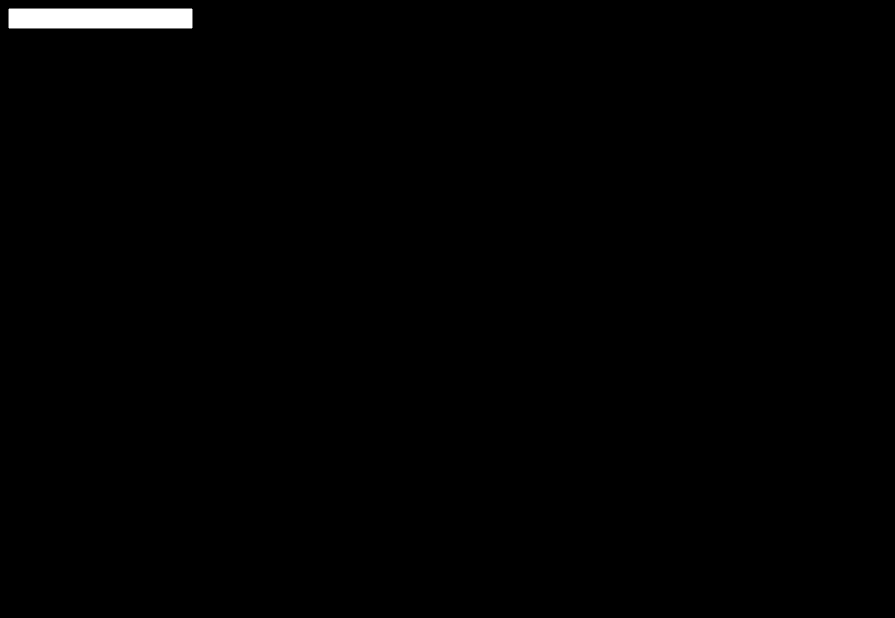
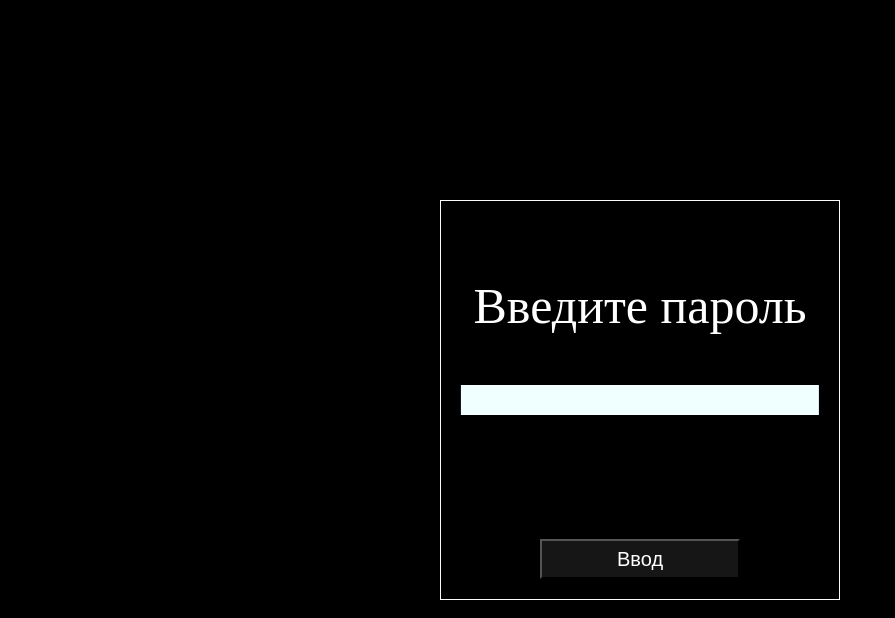
Before and after one commit to pain4metoo/secretTaskForAnya, a website built with webpack: page src/index.html in a window 1280 px wide. Shown: the whole page, without its empty margins (0-895 px from the left). Built offline with nearby package versions, Linux system fonts and the light colour scheme; files whose address does not match are found by name.

Commit message:
feat: add password field

```diff
--- a/src/index.html
+++ b/src/index.html
@@ -5,12 +5,13 @@
     <meta http-equiv="X-UA-Compatible" content="IE=edge" />
     <meta name="viewport" content="width=device-width, initial-scale=1.0" />
     <title>My JS App</title>
-    <link rel="stylesheet" href="style.css" />
   </head>
   <body>
     <div class="wrapper">
       <div class="pas">
-        <input class="pass_inp" type="text" />
+        <p class="pas_text">Введите пароль</p>
+        <input class="pas_inp" type="text" />
+        <button class="pas_btn">Ввод</button>
       </div>
     </div>
   </body>
--- a/src/index.js
+++ b/src/index.js
@@ -1,8 +1,16 @@
+import { pas1 } from "./js/pas1";
 import "./scss/style.scss";
-import { VigenereCipheringMachine } from "./js/vigenere";
 
-const p = new VigenereCipheringMachine('');
+const input = document.querySelector('.pas_inp');
+const btn = document.querySelector('.pas_btn');
 
-const PAS = p.decrypt('JGUGELWUGLQTLMJGEGOBIUICIPQCNSPPGKXKUGK', 'sdkfnsdkfnksdkfsdkfweobweuiogbwregubrwesofsdjlnfsdjof');
+btn.addEventListener('click', () => {
+    if (input.value === pas1()) {
+        console.log(true);
+    } else {
+        console.log(false);
+    }
+})
 
-console.log(PAS)
+
+// pass UOQSVJATQXYLFEKNXRNONSYBQ
--- /dev/null
+++ b/src/js/pas1.js
@@ -0,0 +1,5 @@
+import { pas2 } from "./pas2";
+
+export function pas1() {
+    return pas2();
+}
--- /dev/null
+++ b/src/js/pas2.js
@@ -0,0 +1,7 @@
+import { VigenereCipheringMachine } from "./vigenere";
+
+const p = new VigenereCipheringMachine('');
+
+export function pas2() {
+    return p.decrypt('YUQSFSPIBGZEXDULHWMJVSDWN', 'ITSASECRETPASSWORDMAAAN');
+}
--- a/src/scss/style.scss
+++ b/src/scss/style.scss
@@ -18,5 +18,55 @@ body {
 .wrapper {
   display: flex;
   flex-direction: column;
+  align-items: center;
   overflow: hidden;
 }
+
+.pas {
+  border: 1px solid snow;
+  padding: 2rem;
+  width: 40rem;
+  height: 40rem;
+  position: absolute;
+  transform: translate(-50%, -50%);
+  left: 50%;
+  top: 50%;
+  &_text {
+    font-size: 5rem;
+    line-height: 7rem;
+    text-align: center;
+    color: white;
+  }
+  &_inp {
+    font-size: 2rem;
+    line-height: 2.7rem;
+    display: block;
+    width: 90%;
+    height: 3rem;
+    transform: translate(-50%, -50%);
+    left: 50%;
+    top: 50%;
+    background-color: azure;
+    position: absolute;
+    border: none;
+    outline: none;
+  }
+  &_btn {
+    font-size: 2rem;
+    line-height: 2.5rem;
+    max-width: 20rem;
+    width: 100%;
+    height: 4rem;
+    background-color: rgb(22, 22, 22);
+    color: white;
+    position: absolute;
+    transform: translate(-50%, -50%);
+    left: 50%;
+    top: 90%;
+    cursor: pointer;
+    transition: all 0.5s;
+    &:hover{
+      border: 1px solid blue;
+    }
+  }
+}
```
